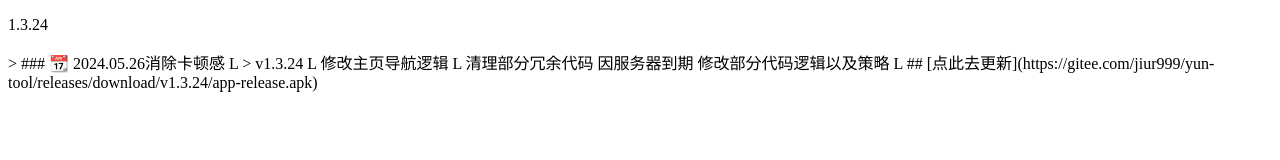
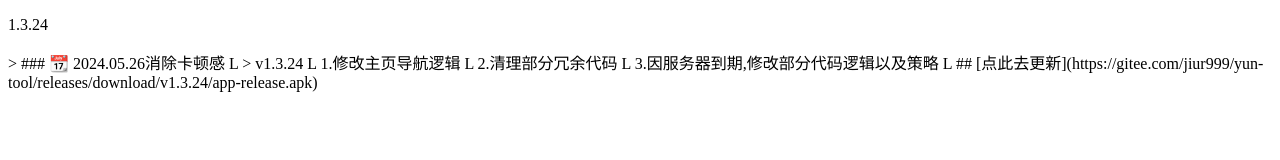
Before and after one commit to JiuR999/Mypages, a plain HTML site: page index.html in a window 1280 px wide. Drawn offline with Linux system fonts and the light colour scheme.

Commit message:
Update index.html

```diff
--- a/index.html
+++ b/index.html
@@ -9,7 +9,7 @@
     <p id="version">1.3.24</p>
 
     <p id="content">
-      > ### 📆 2024.05.26消除卡顿感 L > v1.3.24 L 修改主页导航逻辑 L 清理部分冗余代码 因服务器到期 修改部分代码逻辑以及策略 L ## [点此去更新](https://gitee.com/jiur999/yun-tool/releases/download/v1.3.24/app-release.apk)
+      > ### 📆 2024.05.26消除卡顿感 L > v1.3.24 L 1.修改主页导航逻辑 L 2.清理部分冗余代码 L 3.因服务器到期,修改部分代码逻辑以及策略 L ## [点此去更新](https://gitee.com/jiur999/yun-tool/releases/download/v1.3.24/app-release.apk)
     </p>
   </body>
 </html>
```
